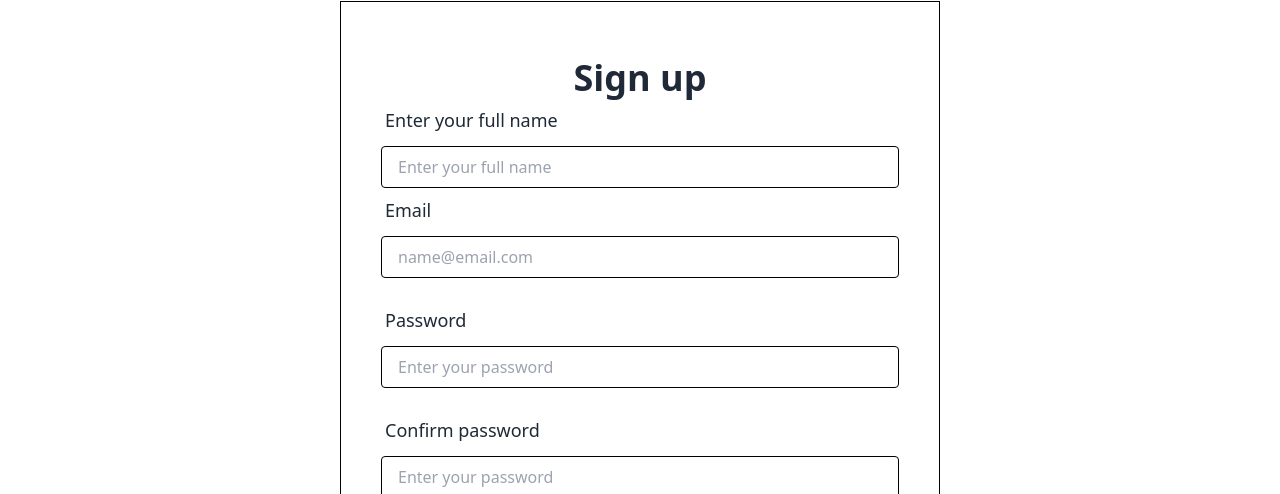
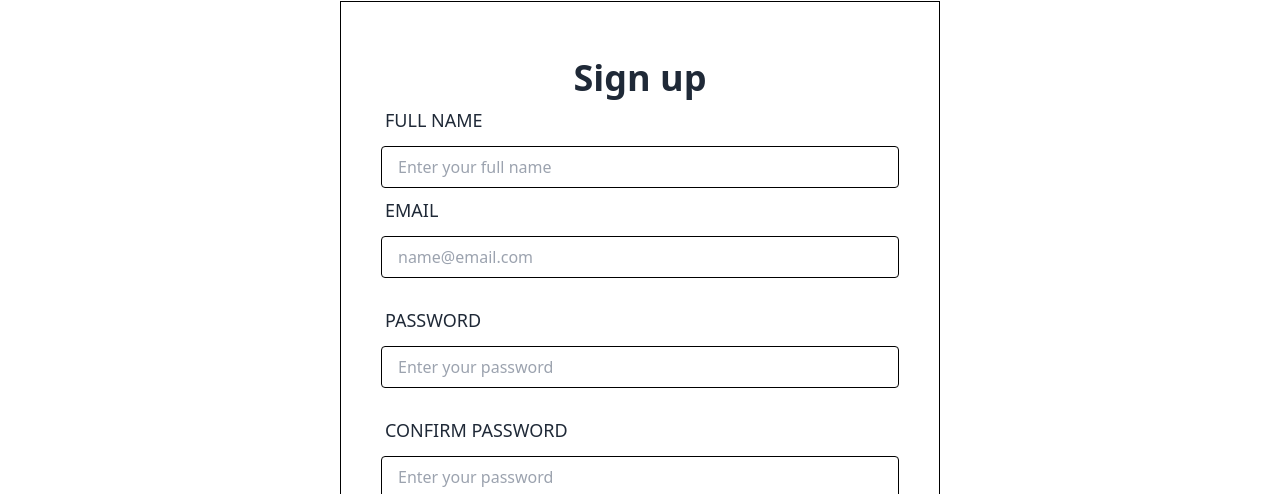
Before and after one commit to brcshakil1/assignment-9-eduEvent, a React (Vite) app: page /signUp in a window 1280 px wide. Shown: the part 249-743 px from the top of the page. Built offline with nearby package versions, Linux system fonts and the light colour scheme; no server answers.

Commit message:
login and create user section validation is already completed

```diff
--- a/package.json
+++ b/package.json
@@ -16,6 +16,7 @@
     "prop-types": "^15.8.1",
     "react": "^18.2.0",
     "react-dom": "^18.2.0",
+    "react-hot-toast": "^2.4.1",
     "react-icons": "^4.11.0",
     "react-router-dom": "^6.16.0",
     "sort-by": "^1.2.0"
--- a/src/layout/MainLayout/MainLayout.jsx
+++ b/src/layout/MainLayout/MainLayout.jsx
@@ -1,9 +1,11 @@
 import { Outlet } from "react-router-dom";
 import Navbar from "../../components/Navbar/Navbar";
+import { Toaster } from "react-hot-toast";
 
 const MainLayout = () => {
   return (
     <div>
+      <Toaster />
       <Navbar />
       <Outlet />
     </div>
--- a/src/page/Login/Login.jsx
+++ b/src/page/Login/Login.jsx
@@ -2,6 +2,7 @@ import { useContext } from "react";
 import { FcGoogle } from "react-icons/fc";
 import { Link } from "react-router-dom";
 import { AuthContext } from "../../context/AuthProvider";
+import toast from "react-hot-toast";
 
 const Login = () => {
   const { userLogin } = useContext(AuthContext);
@@ -12,8 +13,16 @@ const Login = () => {
     const password = e.target.password.value;
 
     userLogin(email, password)
-      .then((result) => console.log(result.user))
-      .catch((err) => console.log(err.message));
+      .then((result) => {
+        if (result.user) {
+          toast.success("User logged in successfully!");
+        }
+      })
+      .catch((err) => {
+        if (err) {
+          toast.error("Your email or password is wrong. Please try again");
+        }
+      });
   };
 
   return (
--- a/src/page/SignUp/SignUp.jsx
+++ b/src/page/SignUp/SignUp.jsx
@@ -2,6 +2,7 @@ import { useContext } from "react";
 import { FcGoogle } from "react-icons/fc";
 import { Link } from "react-router-dom";
 import { AuthContext } from "../../context/AuthProvider";
+import toast from "react-hot-toast";
 
 const SignUp = () => {
   const { createUser } = useContext(AuthContext);
@@ -13,9 +14,28 @@ const SignUp = () => {
     const password = e.target.password.value;
     const confirmPassword = e.target.confirmPassword.value;
 
+    if (name === "" || name === " ") {
+      toast.error("Full name is required");
+      return;
+    }
+
+    if (confirmPassword === "" || confirmPassword === " ") {
+      toast.error("Confirm password is required");
+      return;
+    }
+
+    if (password !== confirmPassword) {
+      toast.error("Password doesn't match");
+      return;
+    }
+
     createUser(email, password)
-      .then((result) => console.log(result.user))
-      .catch((err) => console.log(err.message));
+      .then((result) => {
+        if (result.user) {
+          toast.success("User created successfully!");
+        }
+      })
+      .catch((err) => toast.error(err.message));
   };
 
   return (
@@ -28,19 +48,18 @@ const SignUp = () => {
             </h2>
             <div className="form-control">
               <label className="label pb-3">
-                <span className="label-text text-lg">Enter your full name</span>
+                <span className="label-text text-lg uppercase">Full name</span>
               </label>
               <input
                 type="text"
                 placeholder="Enter your full name"
                 name="name"
                 className="border border-black py-2 px-4 rounded"
-                required
               />
             </div>
             <div className="form-control">
               <label className="label pb-3">
-                <span className="label-text text-lg">Email</span>
+                <span className="label-text text-lg uppercase">Email</span>
               </label>
               <input
                 type="email"
@@ -52,7 +71,7 @@ const SignUp = () => {
             </div>
             <div className="form-control py-5">
               <label className="label pb-3">
-                <span className="label-text text-lg">Password</span>
+                <span className="label-text text-lg uppercase">Password</span>
               </label>
               <input
                 type="password"
@@ -64,14 +83,15 @@ const SignUp = () => {
             </div>
             <div className="form-control pb-5">
               <label className="label pb-3">
-                <span className="label-text text-lg">Confirm password</span>
+                <span className="label-text text-lg uppercase">
+                  Confirm password
+                </span>
               </label>
               <input
                 type="password"
                 placeholder="Enter your password"
                 name="confirmPassword"
                 className="py-2 px-4 border border-black rounded"
-                required
               />
             </div>
             <div className="form-control py-5 ">
```
Also changed, not shown: 1 other file (tests, documents, lock files or other folders).
